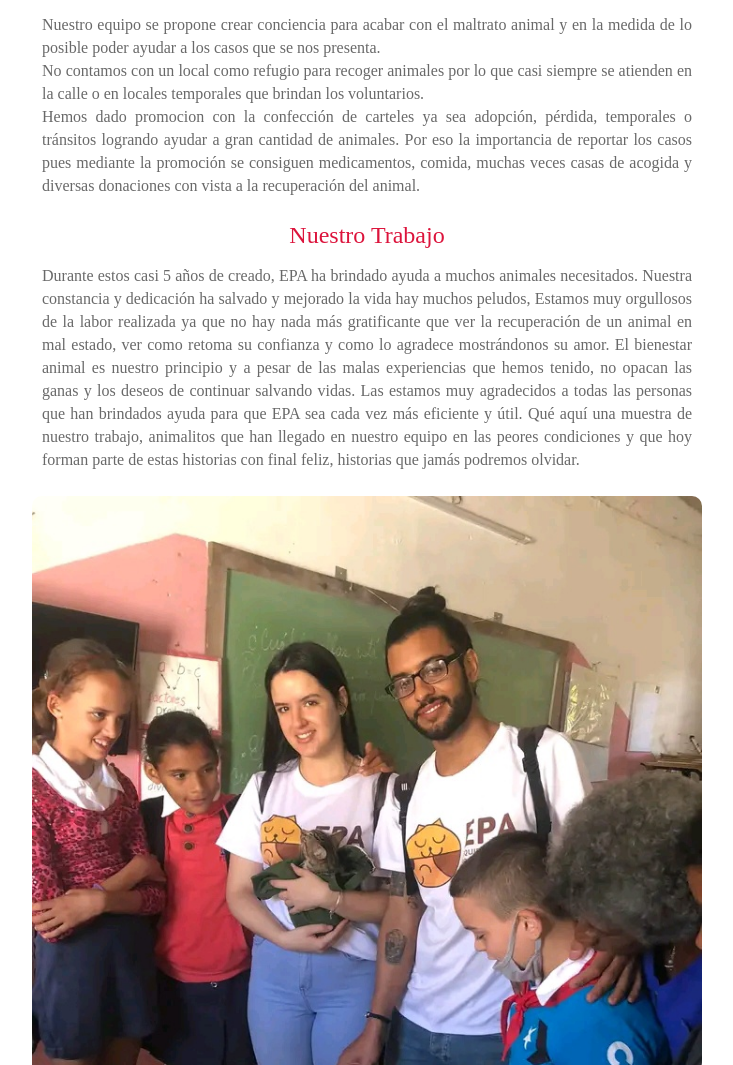
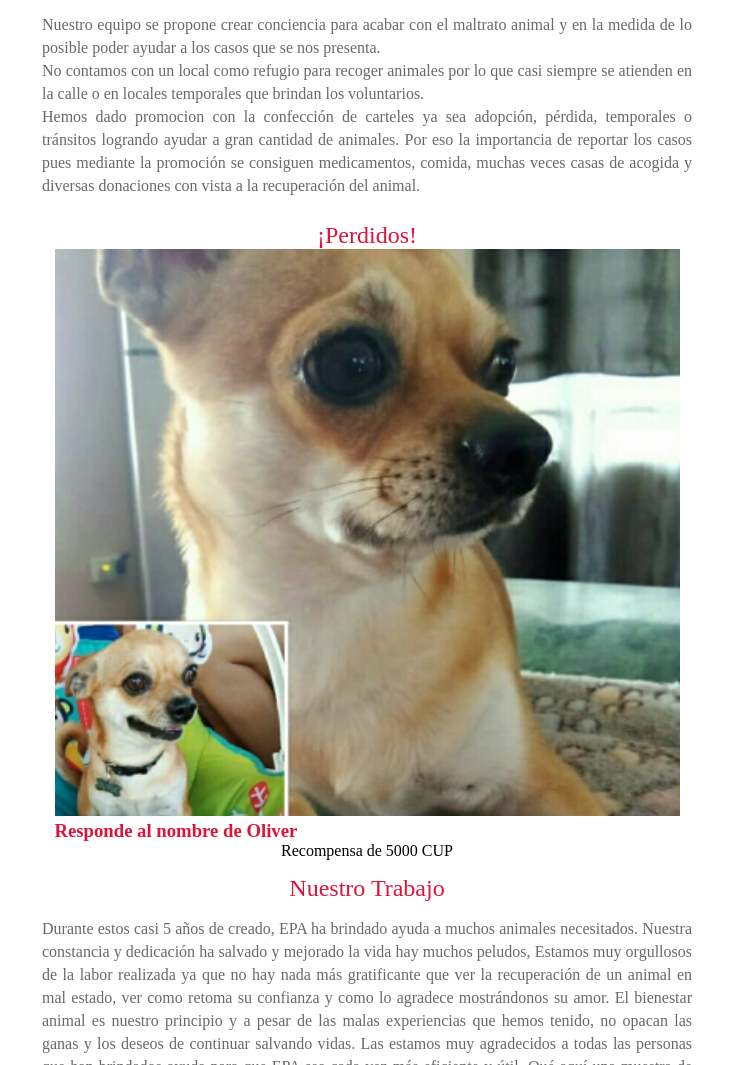
Before and after one commit to equipodeproteccionanimal/equipodeproteccionanimal.github.io, a plain HTML site: page index.html in a window 1280 px wide. Shown: the part 2346-3411 px from the top of the page, without its empty margins (273-1006 px from the left). Drawn offline with nearby package versions, Linux system fonts and the light colour scheme.

Commit message:
index.html

```diff
--- a/index.html
+++ b/index.html
@@ -182,6 +182,25 @@ header img:hover{
   line-height: 23px;
   padding: 10px;
   text-align: justify;
+}
+.perdido{
+  width: 100%;
+  padding: 5px;
+  display: flex;
+  flex-direction: column;
+  align-items: center;
+  justify-content: space-between;
+}
+.perdido img{
+  width: 100%;
+}
+.perdido h3{
+  width: 100%;
+  color: crimson;
+}
+.perdido p{
+  width: 100%;
+  text-align: center;
 }
 .work{
   width: 100%;
@@ -439,6 +458,17 @@ header img:hover{
     <p><strong>¿Cuál es la ayuda que podemos brindar?</strong></p>
     <p>Nuestro equipo se propone crear conciencia para acabar con el maltrato animal y en la medida de lo posible poder ayudar a los casos que se nos presenta. <br> No contamos con un local como refugio para recoger animales por lo que casi siempre se atienden en la calle o en locales temporales que brindan los voluntarios. <br> Hemos dado promocion con la confección de carteles ya sea adopción, pérdida, temporales o tránsitos logrando ayudar a gran cantidad de animales. Por eso la importancia de reportar los casos pues mediante la promoción se consiguen medicamentos, comida, muchas veces casas de acogida y diversas donaciones con vista a la recuperación del animal. </p>
   </div>
+
+<div class="perdido">
+  <h2>¡Perdidos!</h2>
+  <div>
+    <img src="perdido1.jpg">
+    <h3>Responde al nombre de Oliver</h3>
+    <p>Recompensa de 5000 CUP</p>
+  </div>
+</div>
+
+
   <div id="work" class="work">
     <h2>Nuestro Trabajo</h2>
     <p> Durante estos casi 5 años de creado, EPA ha brindado ayuda a muchos animales necesitados. Nuestra constancia y dedicación ha salvado y mejorado la vida hay muchos peludos, Estamos muy orgullosos de la labor realizada ya que no hay nada más gratificante que ver la recuperación de un animal en mal estado, ver como retoma su confianza y como lo agradece mostrándonos su amor. El bienestar animal es nuestro principio y a pesar de las malas experiencias que hemos tenido, no opacan las ganas y los deseos de continuar salvando vidas. Las estamos muy agradecidos a todas las personas que han brindados ayuda para que EPA sea cada vez más eficiente y útil. Qué aquí una muestra de nuestro trabajo, animalitos que han llegado en nuestro equipo en las peores condiciones y que hoy forman parte de estas historias con final feliz, historias que jamás podremos olvidar.</p>
```
